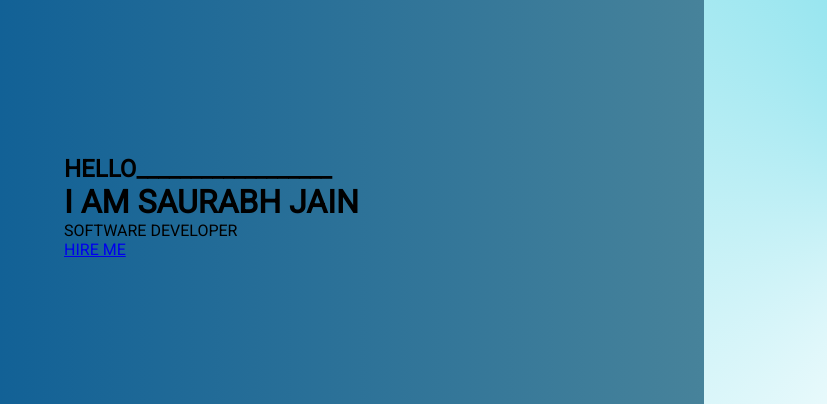
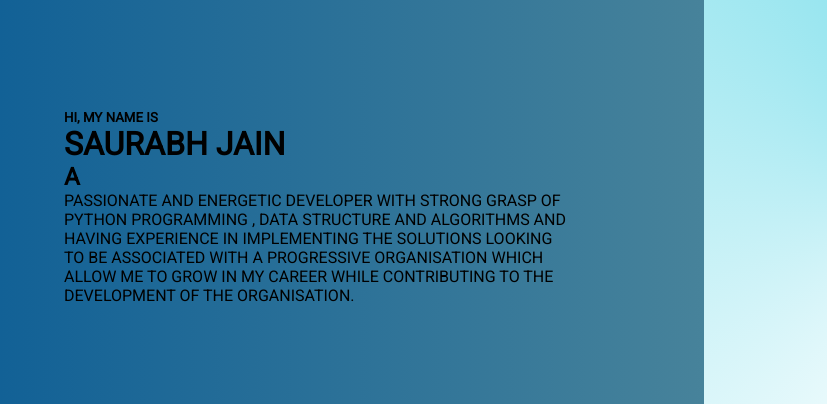
Before and after one commit to jsourabh1/Simple_protfolio_Template, a plain HTML site: page index.html in a window 1280 px wide. Shown: the part 273-677 px from the top of the page, 0-827 px from the left. Drawn offline with Linux system fonts and the light colour scheme; a web font is replaced by a local one.

Commit message:
Update index.html
1) Add stylish google font in the header
2) Add link for the codeforces profile

```diff
--- a/index.html
+++ b/index.html
@@ -5,6 +5,10 @@
 
 	<link rel="stylesheet" type="text/css" href
 	="index.css">
+
+	<link rel="preconnect" href="https://fonts.googleapis.com">
+	<link rel="preconnect" href="https://fonts.gstatic.com" crossorigin>
+	<link href="https://fonts.googleapis.com/css2?family=Stylish&display=swap" rel="stylesheet">
 
 	<link href="https://fonts.googleapis.com/icon?family=Material+Icons"
       rel="stylesheet">
@@ -33,7 +37,7 @@
 
 							<li><a href="https://leetcode.com/DaRk_hEaRt/" target="_blank">Leetcode</a></li>
 							<li><a href="https://auth.geeksforgeeks.org/user/saurabhjain17/practice/" target="_blank">GeekForGeeks</a></li>
-							<li><a href="#" target="_blank">Codeforces</a></li>
+							<li><a href="https://codeforces.com/profile/DaRk_hEaRt_" target="_blank">Codeforces</a></li>
 							<li><a href="https://www.codechef.com/users/saurabhj8" target="_blank">Codechef</a></li>
 
 
@@ -57,15 +61,15 @@
 
 			<div  class="left_side">
 
-					<h2>Hello<span class="straight_line">__________________</span></h2>
+					<h5>Hi, my name is </h5>
 
-					<h1 id="full_name">i am saurabh jain </h1>
+					<h1 id="full_name">saurabh jain </h1>
 
-					<p class="designation"> Software Developer</p>
+					<h2 class="designation">A <span class="designation-inside"></span></h2>
 
-					<a href="#" class="btnone">hire me</a>
-					<!-- <a href="#"> geeks for geeks</a> -->
-					<!-- <a href="#">leetcode</a>-->
+					<p class="introduction">Passionate and energetic developer with strong grasp of python programming , data structure and algorithms and having
+					experience in implementing the solutions looking to be associated with a progressive organisation which allow me to grow
+					in my career while contributing to the development of the organisation.</p>
 
 			 </div>
 
```
